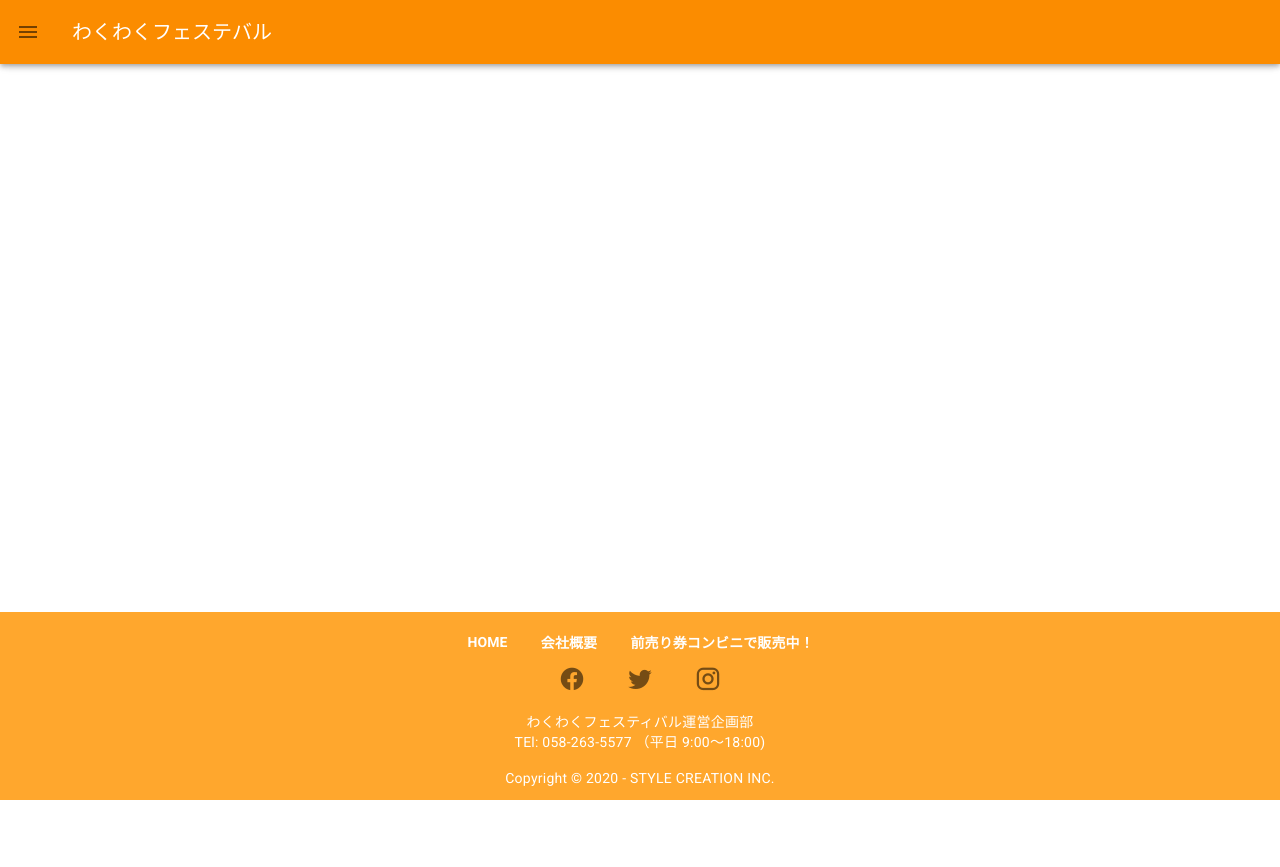
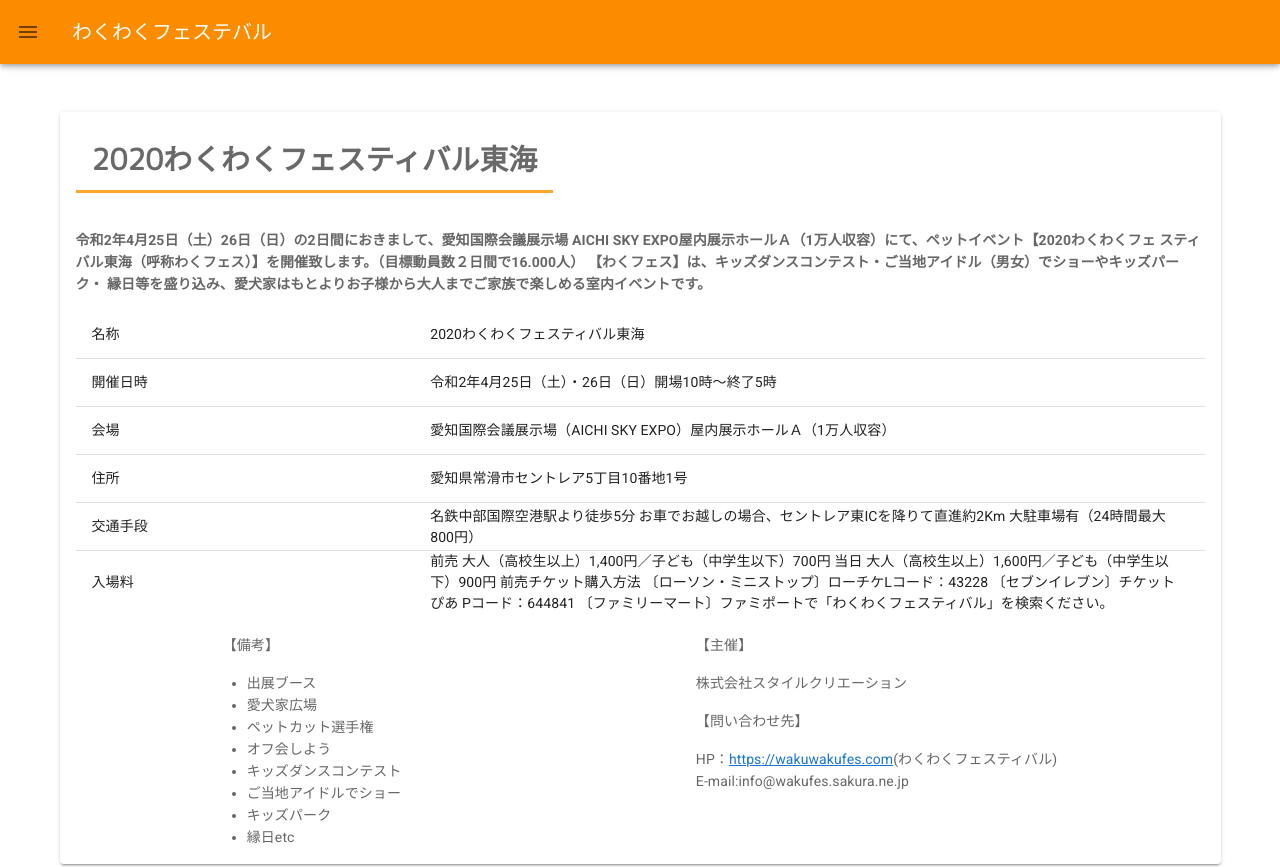
Before and after one commit to hirotaka-takase/wakuwakufestival, a Nuxt app: page /about in a window 1280 px wide. Shown: the top 867 px of the page. Before the commit the page ends 800 px from the top, so only its background shows below. Built offline with nearby package versions, Linux system fonts and the light colour scheme.

Commit message:
aboutページ作成

```diff
--- /dev/null
+++ b/pages/about.vue
@@ -0,0 +1,111 @@
+<template>
+    <v-container fill-width py-12 mb-5>
+        <v-card class="mx-auto">
+            <v-card-text>
+                <h3 class="d-inline-block wf-roundedmplus1c mb-9 pa-4">2020わくわくフェスティバル東海</h3>
+                <p class="font-weight-bold">令和2年4月25日（土）26日（日）の2日間におきまして、愛知国際会議展示場
+AICHI SKY EXPO屋内展示ホールＡ（1万人収容）にて、ペットイベント【2020わくわくフェ
+スティバル東海（呼称わくフェス）】を開催致します。（目標動員数２日間で16.000人）
+【わくフェス】は、キッズダンスコンテスト・ご当地アイドル（男女）でショーやキッズパーク・
+縁日等を盛り込み、愛犬家はもとよりお子様から大人までご家族で楽しめる室内イベントです。</p>
+                <v-simple-table class="mb-5">
+                    <template v-slot:default>
+                    <tbody>
+                        <tr v-for="item in items" :key="item.name">
+                            <td width="30%">{{ item.title }}</td>
+                            <td width="70%">{{ item.text }}</td>
+                        </tr>
+                    </tbody>
+                    </template>
+                </v-simple-table>
+                <div class="text d-flex justify-space-around">
+                    <div>
+                        <p>【備考】</p>
+                        <ul>
+                            <li>出展ブース</li>
+                            <li>愛犬家広場</li>
+                            <li>ペットカット選手権</li>
+                            <li>オフ会しよう</li>
+                            <li>キッズダンスコンテスト</li>
+                            <li>ご当地アイドルでショー</li>
+                            <li>キッズパーク</li>
+                            <li>縁日etc</li>
+                        </ul>
+                    </div>
+                    <div>
+                        <p>【主催】</p>
+                        <p>株式会社スタイルクリエーション</p>
+                        <p>【問い合わせ先】</p>
+                        <p>HP：<a href="https://wakuwakufes.com">https://wakuwakufes.com</a>(わくわくフェスティバル)<br>E-mail:info@wakufes.sakura.ne.jp</p>
+                    </div>
+                </div>
+            </v-card-text>
+        </v-card>
+    </v-container>
+</template>
+
+<script>
+export default {
+  data() {
+    return {
+        items: [
+          {
+            title: '名称',
+            text: '2020わくわくフェスティバル東海　',
+          },
+          {
+            title: '開催日時',
+            text: '令和2年4月25日（土）・26日（日）開場10時～終了5時',
+          },
+          {
+            title: '会場',
+            text: '愛知国際会議展示場（AICHI SKY EXPO）屋内展示ホールＡ（1万人収容）',
+          },
+          {
+            title: '住所',
+            text: '愛知県常滑市セントレア5丁目10番地1号',
+          },
+          {
+            title: '交通手段',
+            text: `名鉄中部国際空港駅より徒歩5分
+お車でお越しの場合、セントレア東ICを降りて直進約2Km
+大駐車場有（24時間最大800円）
+`,
+          },
+          {
+            title: '入場料',
+            text: `前売 大人（高校生以上）1,400円／子ども（中学生以下）700円
+当日 大人（高校生以上）1,600円／子ども（中学生以下）900円
+前売チケット購入方法
+〔ローソン・ミニストップ〕ローチケLコード：43228
+〔セブンイレブン〕チケットぴあ Pコード：644841
+〔ファミリーマート〕ファミポートで「わくわくフェスティバル」を検索ください。
+`,
+          },
+        ],
+    }
+  }
+}
+</script>
+
+<style scoped>
+h3 {
+    border-bottom: #ffa72d 3px solid;
+    font-size: 1.8rem !important;
+    padding-bottom: 3px;
+    color: #696969;
+    line-height: 30px;
+}
+@media (max-width: 750px) {
+.text {
+    flex-direction: column;
+    align-items: center;
+    justify-content: center;
+}
+.text div:first-child {
+    margin-bottom: 15px;
+}
+}
+
+
+</style>
```
